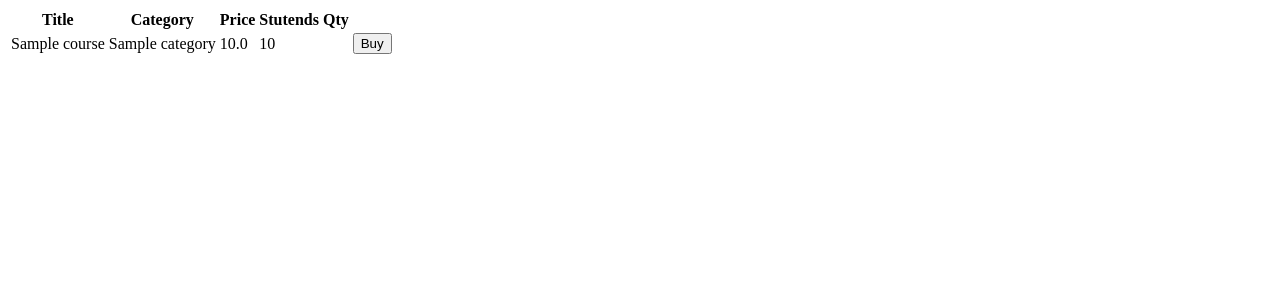
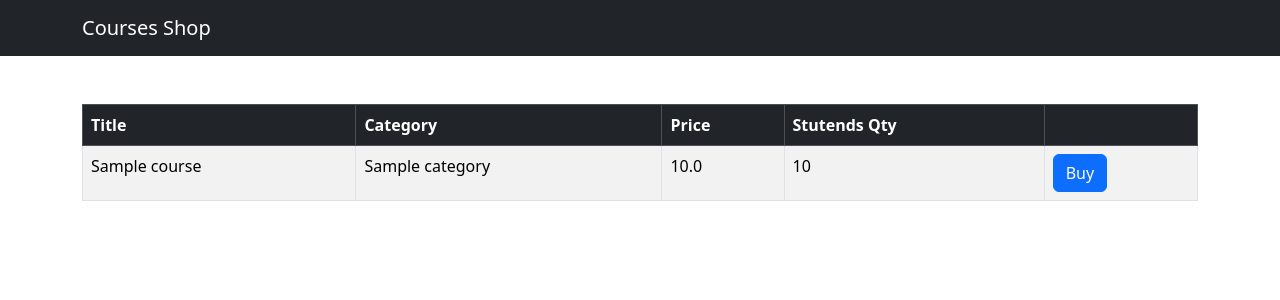
Before and after one commit to Dima-F/django-courses, a Django app: page /shop/ in a window 1280 px wide. Shown: the top 300 px of the page. Run offline with Django 4.2, Linux system fonts and the light colour scheme; tables that the repository leaves empty hold one stand-in row (values such as "Sample post").

Commit message:
start base routing

```diff
--- /dev/null
+++ b/shop/templates/base.html
@@ -0,0 +1,23 @@
+<!DOCTYPE html>
+<html lang="en">
+<head>
+    <meta charset="UTF-8">
+    <meta name="viewport" content="width=device-width, initial-scale=1.0">
+    <link href="https://cdn.jsdelivr.net/npm/bootstrap@5.3.3/dist/css/bootstrap.min.css" rel="stylesheet" integrity="sha384-QWTKZyjpPEjISv5WaRU9OFeRpok6YctnYmDr5pNlyT2bRjXh0JMhjY6hW+ALEwIH" crossorigin="anonymous">
+    <title>
+        {% block title %}
+        {% endblock %}
+    </title>
+</head>
+<body>
+    <nav class="navbar navbar-dark bg-dark">
+        <div class="container">
+            <a href="" class="navbar-brand">Courses Shop</a>
+        </div>
+    </nav>
+    <main class="container">
+        {% block content %}
+        {% endblock %}
+    </main>
+</body>
+</html>
--- a/shop/templates/courses.html
+++ b/shop/templates/courses.html
@@ -1,5 +1,10 @@
-<table>
-    <thead>
+{% extends 'base.html' %}
+
+{% block title %}All courses{% endblock %}
+
+{% block content %}
+<table class="table mt-5 table-bordered table-striped table-hower">
+    <thead class="table-dark">
         <tr>
             <th>Title</th>
             <th>Category</th>
@@ -15,8 +20,9 @@
             <td>{{ course.category }}</td>
             <td>{{ course.price }}</td>
             <td>{{ course.students_qty }}</td>
-            <td><button>Buy</button></td>
+            <td><button class="btn btn-primary">Buy</button></td>
         </tr>
         {% endfor %}
     </tbody>
 </table>
+{% endblock %}
--- a/shop/urls.py
+++ b/shop/urls.py
@@ -2,5 +2,6 @@ from django.urls import path
 from . import views # імпорт модуля із поточної папки
 
 urlpatterns = [
-    path('', views.index, name = 'index')
+    path('', views.index, name = 'index'),
+    path('<int:course_id>', views.single_course, name="single_course")
 ]
--- a/shop/views.py
+++ b/shop/views.py
@@ -5,3 +5,7 @@ from .models import Course
 def index(request):
     courses = Course.objects.all()
     return render(request, 'courses.html', { 'courses': courses })
+
+def single_course(request, course_id):
+    course = Course.objects.get(pk=course_id)
+    return render(request, 'single_course.html', { 'course' : course})
```
Also changed, not shown: shop/templates/single_course.html (added, +11 -0 lines).
